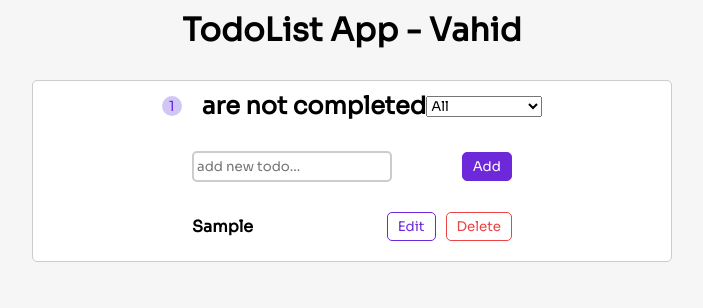
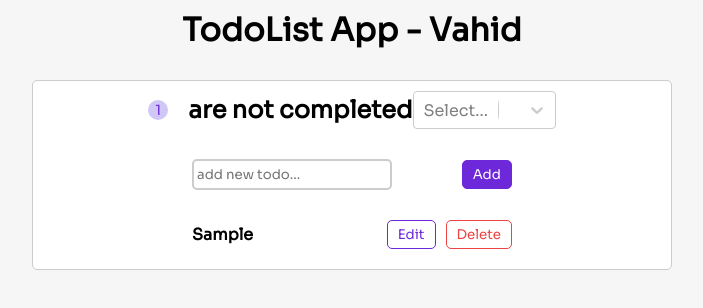
Before and after one commit to VahidTahmasebi/todo-list-react, a React (Create React App) app: page / in a window 1280 px wide. Both pictures are taken after typing "Sample" into the empty fields and a click on the button "Add". Shown: the top 308 px of the page, without its empty margins (288-991 px from the left). Built offline with nearby package versions, Linux system fonts and the light colour scheme.

Commit message:
Add select package

```diff
--- a/package.json
+++ b/package.json
@@ -9,6 +9,7 @@
     "react": "^18.2.0",
     "react-dom": "^18.2.0",
     "react-scripts": "5.0.1",
+    "react-select": "^5.7.0",
     "web-vitals": "^2.1.4"
   },
   "scripts": {
--- a/src/components/NavBar.js
+++ b/src/components/NavBar.js
@@ -1,14 +1,23 @@
-const NavBar = ({ unCompletedTodo, status, onSelect }) => {
+import Select from "react-select";
+
+const options = [
+  { value: "All", label: "All" },
+  { value: "Completed", label: "Completed" },
+  { value: "Uncompleted", label: "Uncompleted" },
+];
+
+const NavBar = ({ unCompletedTodo, onChange, selectedOption }) => {
   // if it is a condition, write the text
   if (!unCompletedTodo) return <h2>set your today todos !</h2>;
   return (
     <header>
       <span>{unCompletedTodo}</span> <h2>are not completed</h2>
-      <select onChange={onSelect} value={status}>
+      <Select className="select" onChange={onChange} value={selectedOption} options={options} />
+      {/* <select onChange={onSelect} value={status}>
         <option value='All'>All</option>
         <option value='Completed'>Completed</option>
         <option value='Uncompleted'>Uncompleted</option>
-      </select>
+      </select> */}
     </header>
   );
 };
--- a/src/components/TodoApp.js
+++ b/src/components/TodoApp.js
@@ -6,11 +6,11 @@
 const TodoApp = () => {
   const [todos, setTodos] = useState([]);
   const [filteredTodos, setFilteredTodos] = useState([]);
-  const [status, setStatus] = useState("All");
+  const [selectedOption, setSelectedOption] = useState("All");
 
   useEffect(() => {
-    filterTodos(status);
-  }, [todos, status]);
+    filterTodos(selectedOption.value);
+  }, [todos, selectedOption]);
   //   create a new todo attribute
   const addTodo = (input) => {
     const newTodo = {
@@ -77,17 +77,16 @@
 
   //   function to get filter information
   const selectHandler = (e) => {
-    setStatus(e.target.value);
-    filterTodos(e.target.value);
+    setSelectedOption(e);
+    filterTodos(e.value);
   };
 
   return (
     <div className='container'>
       <NavBar
         unCompletedTodo={todos.filter((todo) => !todo.isCompleted).length}
-        filterTodos={filterTodos}
-        status={status}
-        onSelect={selectHandler}
+        selectedOption={selectedOption}
+        onChange={selectHandler}
       />
       <TodoForm submitTodo={addTodo} />
       <TodoList
--- a/src/components/TodoList.js
+++ b/src/components/TodoList.js
@@ -18,7 +18,7 @@
     // loop on todo state
     return todos.map((todo) => {
       return (
-        // props onComplete: get the desired todo id
+        // props onComplete & onDelete & onEdit: get the desired todo id
         <Todo
           todo={todo}
           key={todo.id}
```
Also changed, not shown: 1 other file (tests, documents, lock files or other folders).
